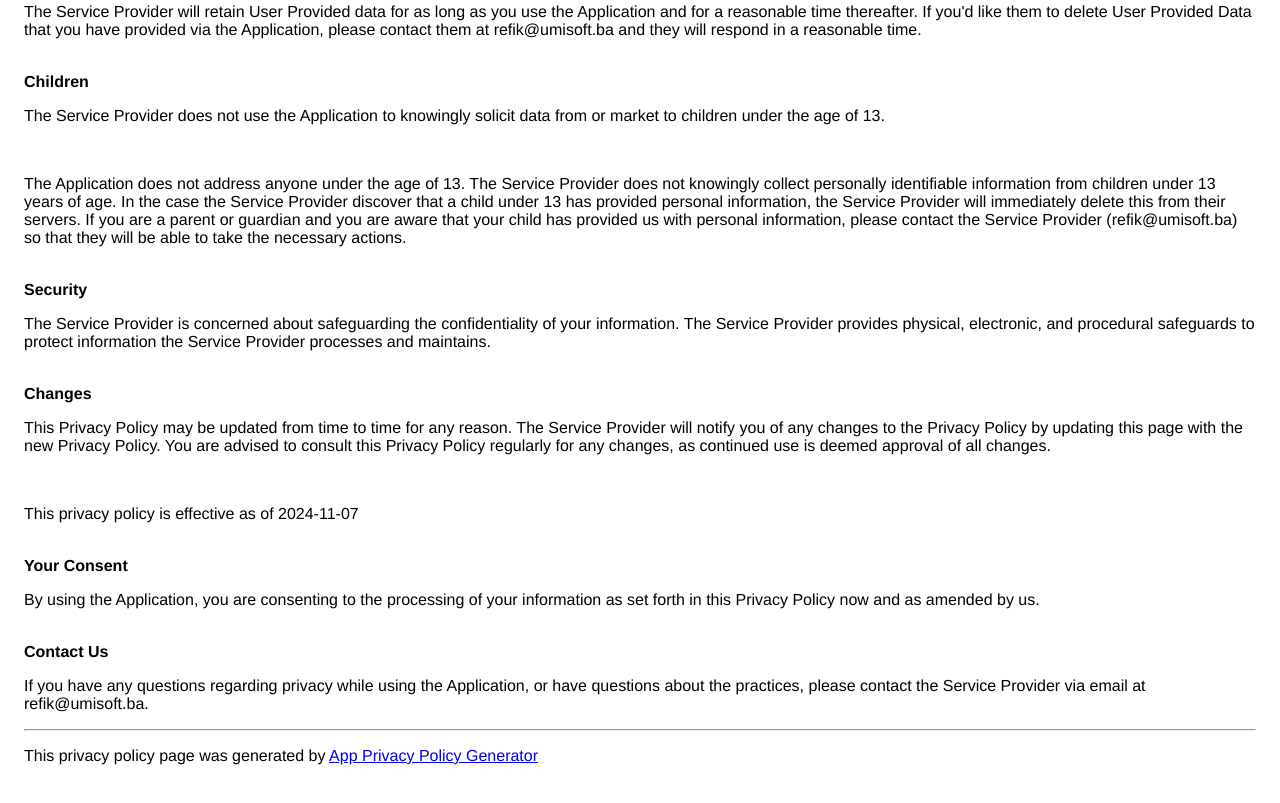
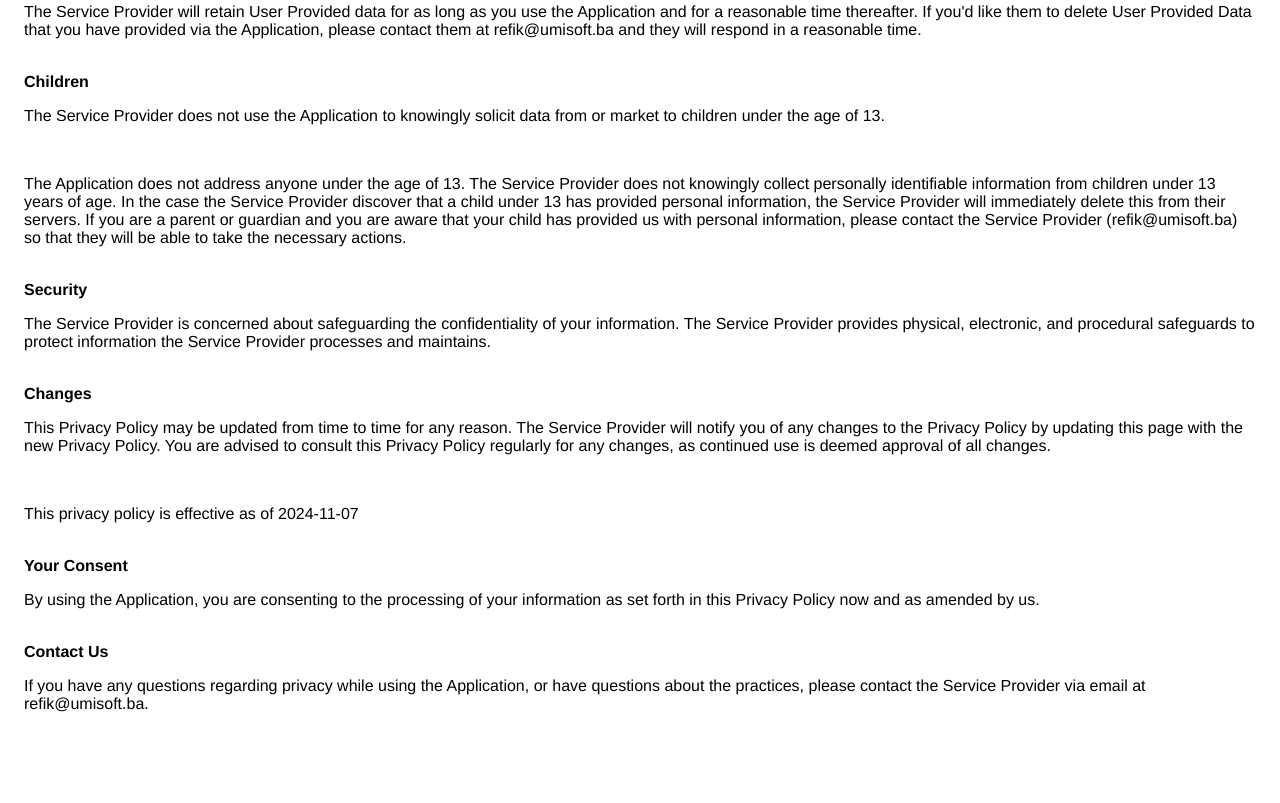
Before and after one commit to gr8ref/PluSminus, a plain HTML site: page privacy-policy.html in a window 1280 px wide. Shown: the part 1111-1914 px from the top of the page. After the commit the page ends 1864 px from the top, so only its background shows below. Drawn offline with Linux system fonts and the light colour scheme.

Commit message:
Update privacy-policy.html

```diff
--- a/privacy-policy.html
+++ b/privacy-policy.html
@@ -15,6 +15,6 @@ personal information, the Service Provider will immediately
 delete this from their servers. If you are a parent or guardian
 and you are aware that your child has provided us with
 personal information, please contact the Service Provider (refik@umisoft.ba) so that
-they will be able to take the necessary actions.</p></div><!----><br><strong>Security</strong><p>The Service Provider is concerned about safeguarding the confidentiality of your information. The Service Provider provides physical, electronic, and procedural safeguards to protect information the Service Provider processes and maintains.</p><br><strong>Changes</strong><p>This Privacy Policy may be updated from time to time for any reason. The Service Provider will notify you of any changes to the Privacy Policy by updating this page with the new Privacy Policy. You are advised to consult this Privacy Policy regularly for any changes, as continued use is deemed approval of all changes.</p><br><p>This privacy policy is effective as of 2024-11-07</p><br><strong>Your Consent</strong><p>By using the Application, you are consenting to the processing of your information as set forth in this Privacy Policy now and as amended by us.</p><br><strong>Contact Us</strong><p>If you have any questions regarding privacy while using the Application, or have questions about the practices, please contact the Service Provider via email at refik@umisoft.ba.</p><hr><p>This privacy policy page was generated by <a href="https://app-privacy-policy-generator.nisrulz.com/" target="_blank" rel="noopener noreferrer">App Privacy Policy Generator</a></p>
+they will be able to take the necessary actions.</p></div><!----><br><strong>Security</strong><p>The Service Provider is concerned about safeguarding the confidentiality of your information. The Service Provider provides physical, electronic, and procedural safeguards to protect information the Service Provider processes and maintains.</p><br><strong>Changes</strong><p>This Privacy Policy may be updated from time to time for any reason. The Service Provider will notify you of any changes to the Privacy Policy by updating this page with the new Privacy Policy. You are advised to consult this Privacy Policy regularly for any changes, as continued use is deemed approval of all changes.</p><br><p>This privacy policy is effective as of 2024-11-07</p><br><strong>Your Consent</strong><p>By using the Application, you are consenting to the processing of your information as set forth in this Privacy Policy now and as amended by us.</p><br><strong>Contact Us</strong><p>If you have any questions regarding privacy while using the Application, or have questions about the practices, please contact the Service Provider via email at refik@umisoft.ba.</p>
     </body>
     </html>
```
